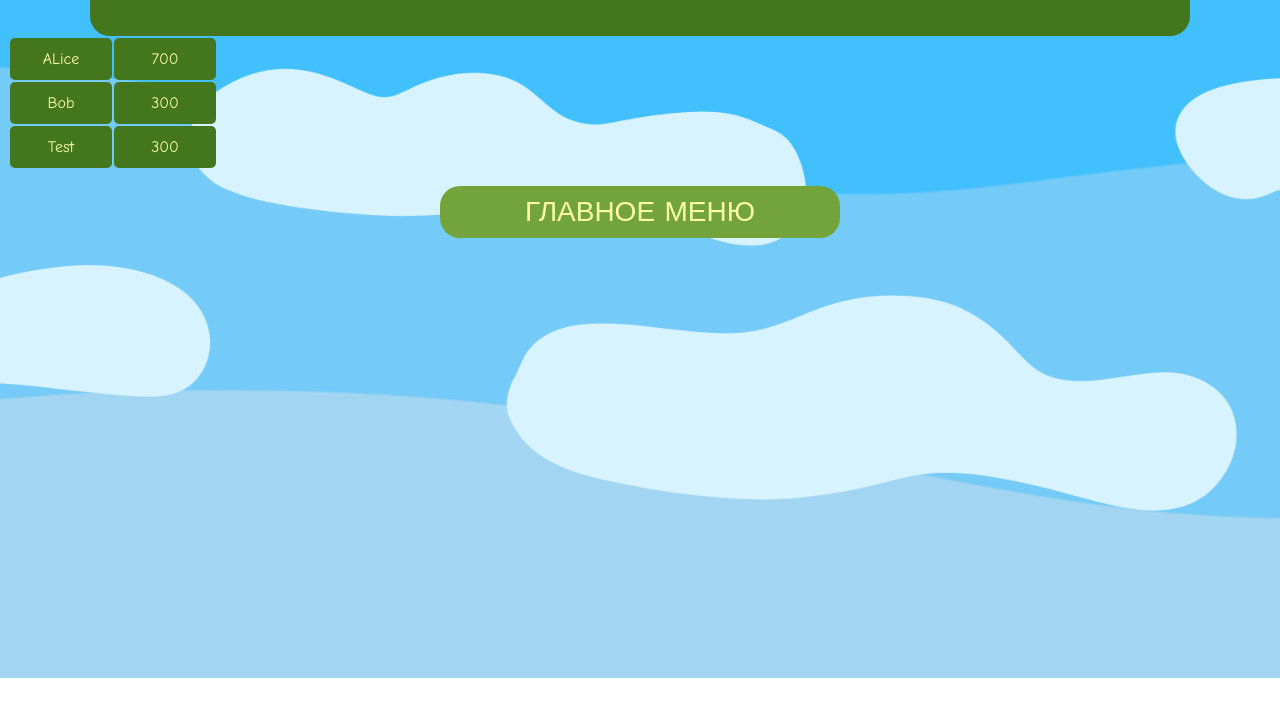
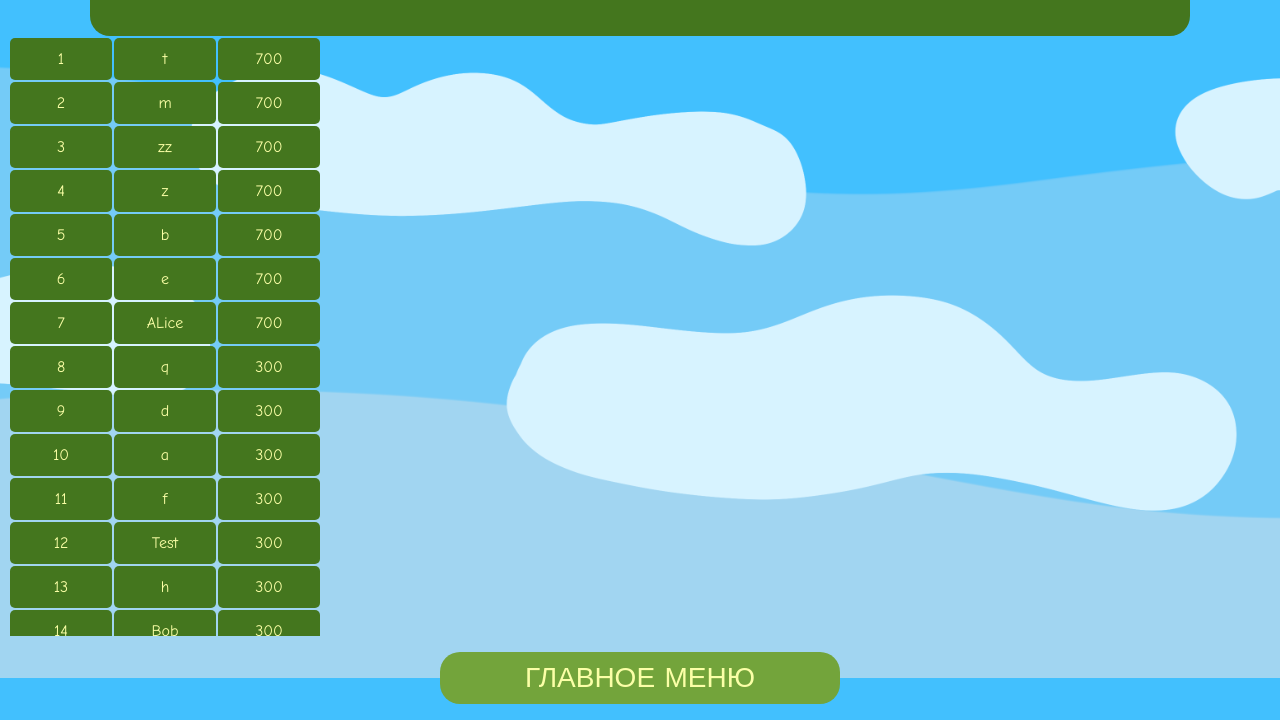
Before and after one commit to toribraun/memory, a website: page static/leaderBoard.html in a window 1280 px wide. Shown: the part 122-842 px from the top of the page. Before the commit the page ends 800 px from the top, so only its background shows below. Drawn offline with Linux system fonts and the light colour scheme.

Commit message:
Leaderboard places

```diff
--- a/static/index.js
+++ b/static/index.js
@@ -55,6 +55,9 @@ let scoreToAdd = 0;
 let soundIsOn = checkSoundState();
 document.querySelectorAll('.sound_icon').forEach(e => e.addEventListener('click', turnSound));
 
+// if (!localStorage.getItem('leaderboardScores')) {
+//     localStorage.setItem()
+// }
 
 function startGame(dimensionRow, dimensionCol) {
     document.getElementsByClassName('levelMenu')[0].hidden = true;
--- a/static/leaderBoard.js
+++ b/static/leaderBoard.js
@@ -1,13 +1,17 @@
 function renderLeaderboard() {
     const container = document.getElementById('leaderBoardWrapper');
     container.innerHTML = '';
-    for (const val of getSortedScores()) {
+    const sortedScores = getSortedScores();
+    for (let i = 0; i < sortedScores.length; i++) {
         const row = document.createElement('tr');
         const username = document.createElement('td');
         const score = document.createElement('td');
-        username.textContent = val.username;
+        const place = document.createElement('td');
+        place.textContent = (i + 1).toString();
+        row.appendChild(place);
+        username.textContent = sortedScores[i].username;
         row.appendChild(username);
-        score.textContent = val.score;
+        score.textContent = sortedScores[i].score;
         row.appendChild(score);
         container.appendChild(row);
     }
@@ -17,7 +21,7 @@ function getSortedScores() {
     const scores = [];
     for (const key in localStorage) {
         const value = localStorage.getItem(key);
-        if (value) {
+        if (value && key !== 'sound') {
             scores.push({username: key, score: value});
         }
     }
@@ -28,4 +32,23 @@ function getSortedScores() {
 localStorage.setItem('Bob', '300')
 localStorage.setItem('ALice', '700')
 localStorage.setItem('Test', '300')
+localStorage.setItem('a', '300')
+localStorage.setItem('b', '700')
+localStorage.setItem('c', '300')
+localStorage.setItem('d', '300')
+localStorage.setItem('e', '700')
+localStorage.setItem('f', '300')
+localStorage.setItem('h', '300')
+localStorage.setItem('t', '700')
+localStorage.setItem('k', '300')
+localStorage.setItem('l', '300')
+localStorage.setItem('m', '700')
+localStorage.setItem('n', '300')
+localStorage.setItem('t', '700')
+localStorage.setItem('q', '300')
+localStorage.setItem('w', '300')
+localStorage.setItem('z', '700')
+localStorage.setItem('zzz', '300')
+localStorage.setItem('zz', '700')
+localStorage.setItem('zzzz', '300')
 renderLeaderboard();
--- a/static/styles.css
+++ b/static/styles.css
@@ -106,7 +106,7 @@ header h1 {
 }
 
 .levelButtons li:hover, .levelSubMenu li:hover, .mainMenuButtons li:hover, .rulesMenu li:hover {
-    cursor: auto;
+    cursor: default;
     background-color: rgb(68, 118, 30);
     border-radius: 15px;
 }
@@ -156,9 +156,21 @@ td {
     overflow: hidden;
 }
 
+/*#leaderBoardWrapper {*/
+/*    height: 100px;*/
+/*    overflow: scroll;*/
+/*}*/
+
+.leaderBoard {
+    position: relative;
+    height: 600px;
+    overflow: auto;
+    display: block;
+    margin: 0 auto;
+}
+
 .leaderBoardTable td{
     width: 100px;
-    min-width: 80px;
     height: 40px;
     background-color: #44761E;
     background-size: 120px;
@@ -168,7 +180,6 @@ td {
     text-align: center;
     color: #fbffa7;
 }
-
 
 .resetButton, .mainMenuButton {
     display: block;
@@ -200,7 +211,7 @@ td {
     margin: auto;
 }
 
-.resetButton:hover {
+.resetButton:hover,  .mainMenuButton:hover {
     background-color: #44761E;
 }
 
```
